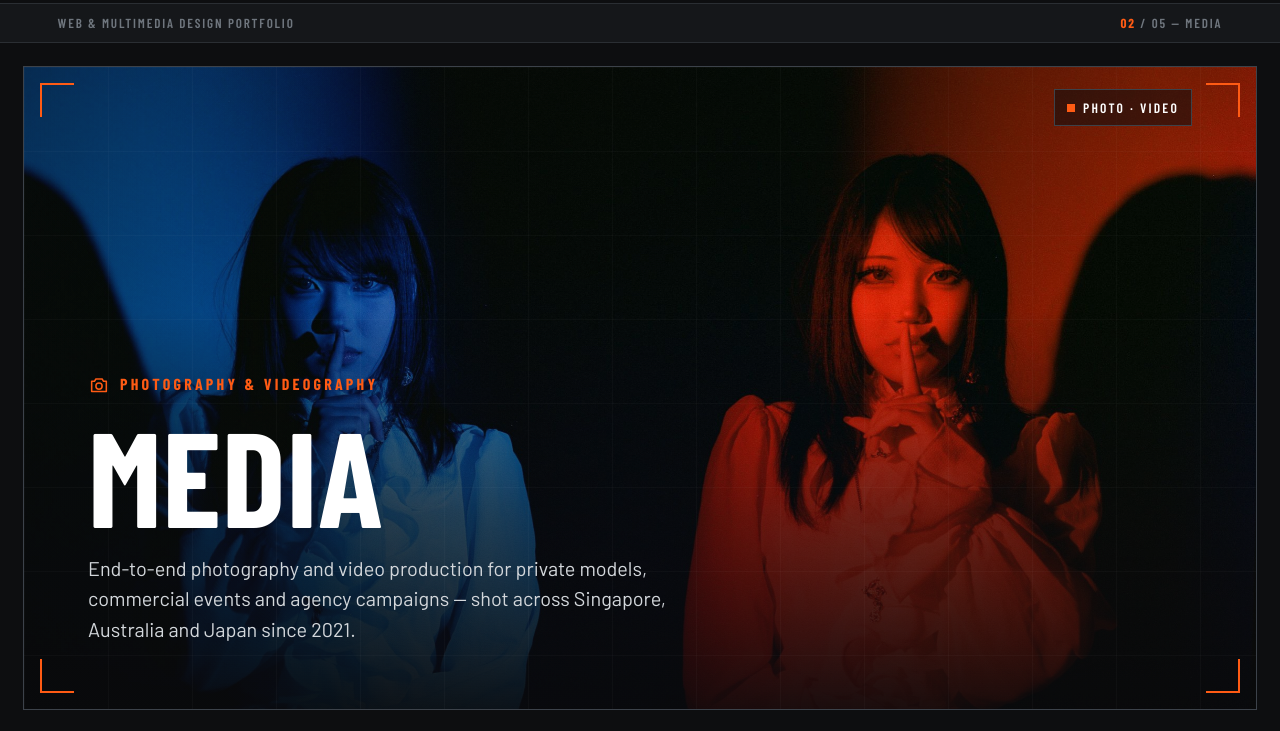
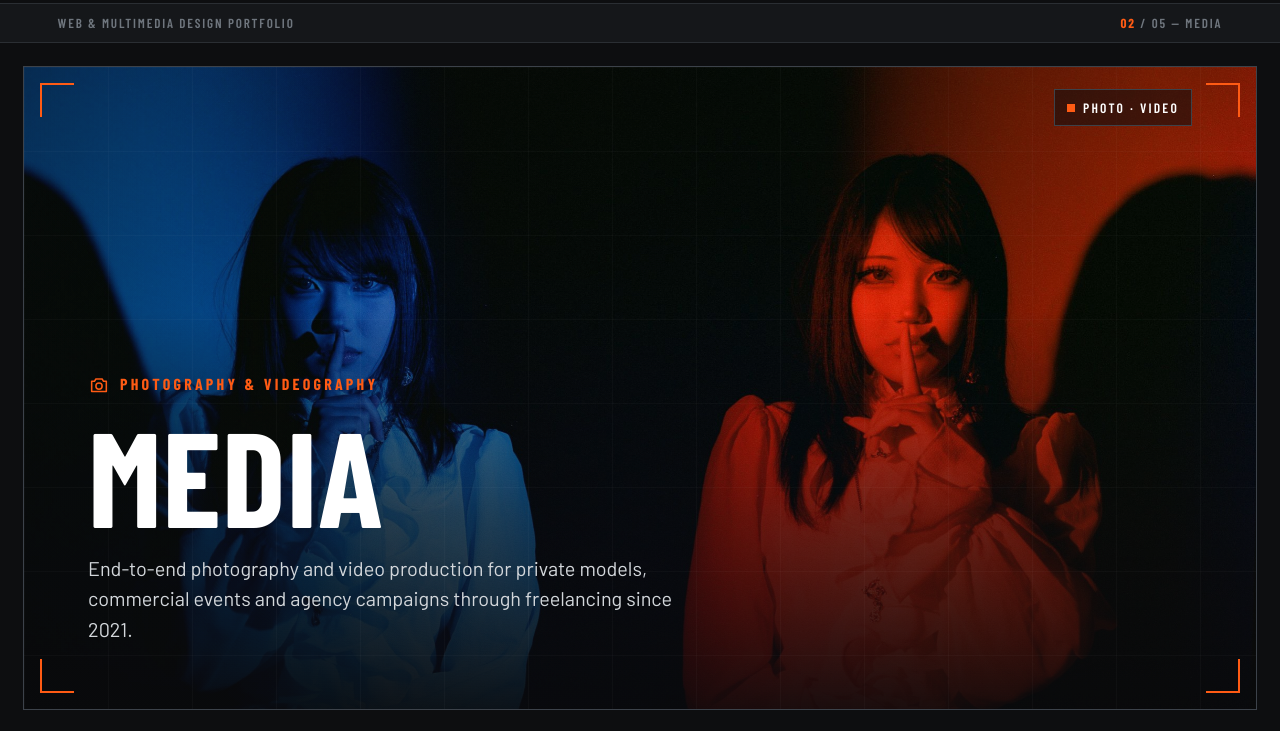
Before and after one commit to Azure578/My-portfolio-aloysius-kwok, a plain HTML site: page media.html in a window 1280 px wide. Shown: the part 69-800 px from the top of the page. Drawn offline with nearby package versions, Linux system fonts and the light colour scheme; a web font is replaced by a local one.

Commit message:
Update media.html

```diff
--- a/media.html
+++ b/media.html
@@ -32,7 +32,7 @@
     <div class="hero-text">
       <span class="eyebrow"><svg class="ico" viewBox="0 0 24 24" aria-hidden="true"><path d="M4 8h3l1.6-2.5h6.8L17 8h3v11H4z"/><circle cx="12" cy="13.2" r="3.4"/></svg>Photography &amp; Videography</span>
       <h1>Media</h1>
-      <p class="hero-lede">End-to-end photography and video production for private models, commercial events and agency campaigns — shot across Singapore, Australia and Japan since 2021.</p>
+      <p class="hero-lede">End-to-end photography and video production for private models, commercial events and agency campaigns through freelancing since 2021.</p>
 
     </div>
   </header>
```
